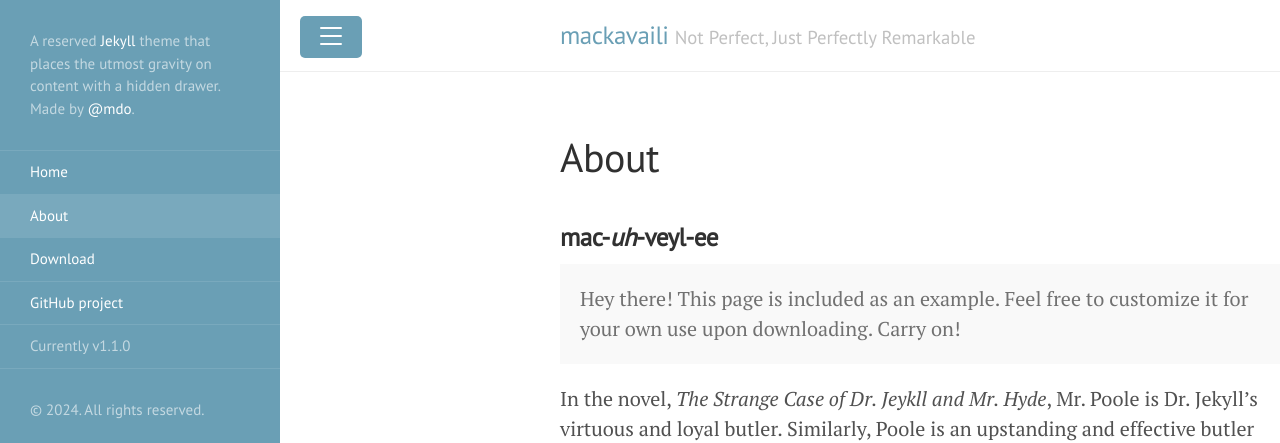
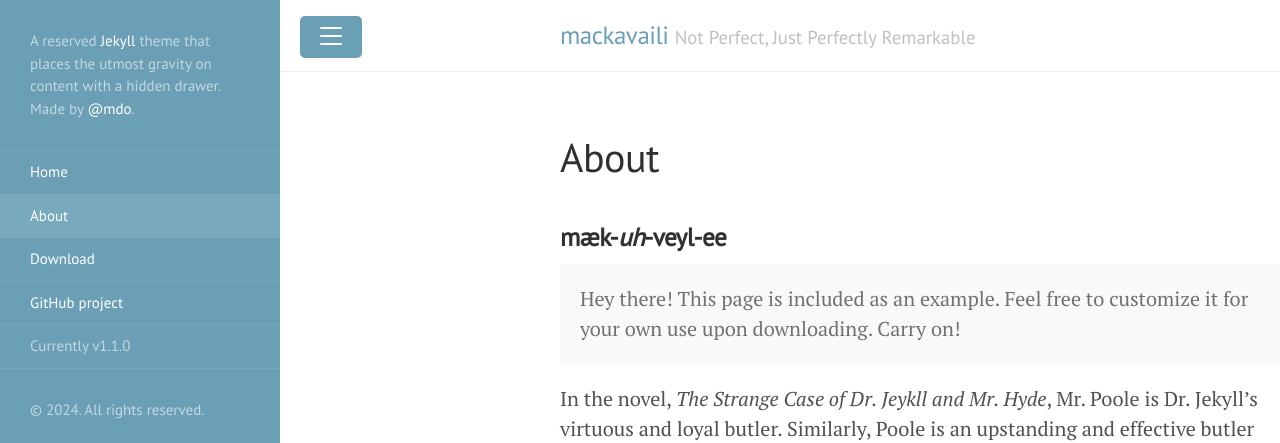
Before and after one commit to mackavaili/mackavaili.github.io, a Jekyll site: the page built from about.md, in a window 1280 px wide and 1071 px high. Shown: the top 443 px of the window. Built offline with Jekyll 4.4.1, drawn with Linux system fonts in a browser that asks for light colours.

Commit message:
Update about.md

```diff
--- a/about.md
+++ b/about.md
@@ -4,7 +4,7 @@ title: About
 ---
 
 <img scr="https://mackavaili.github.io/img/Vail_Seat.png" />
-<h3><b>mac-<i>uh</i>-veyl-ee</b></h3>
+<h3><b>mæk-<i>uh</i>-veyl-ee</b></h3>
 
 
 <p class="message">
```
